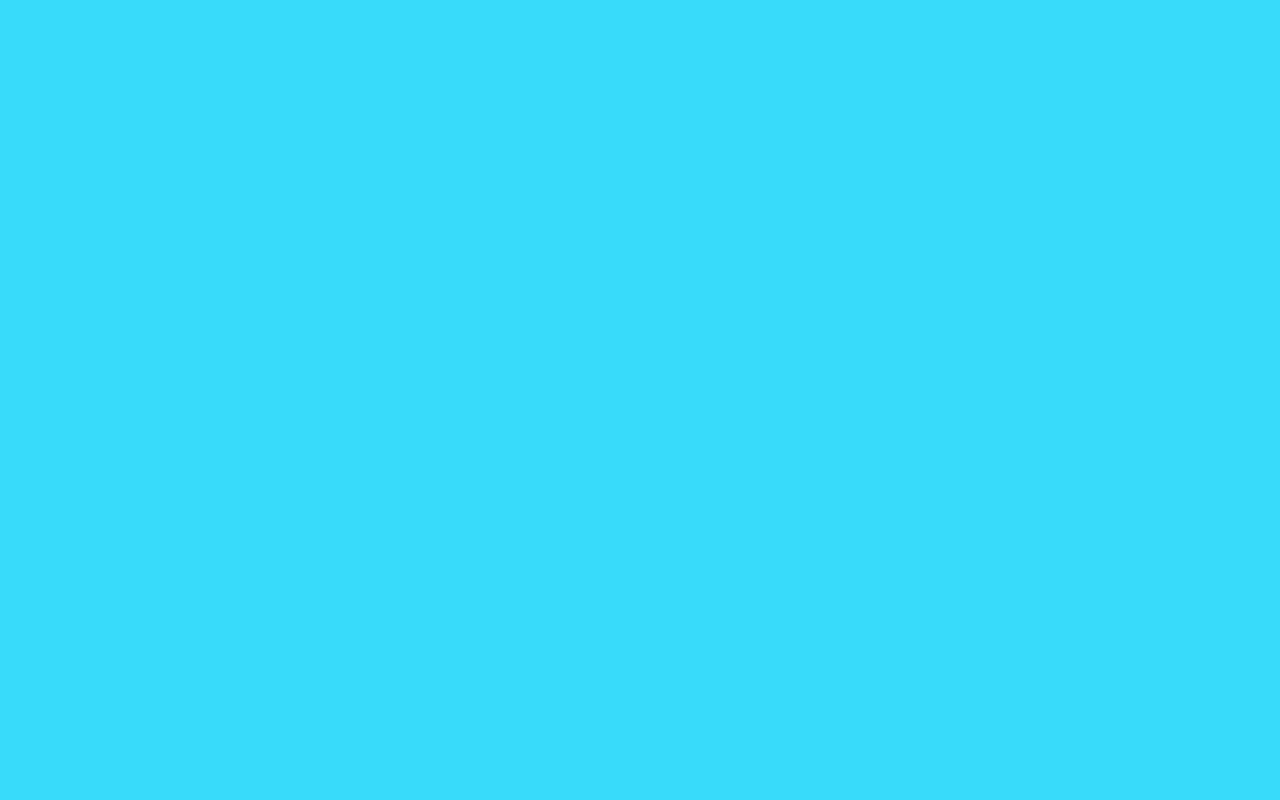
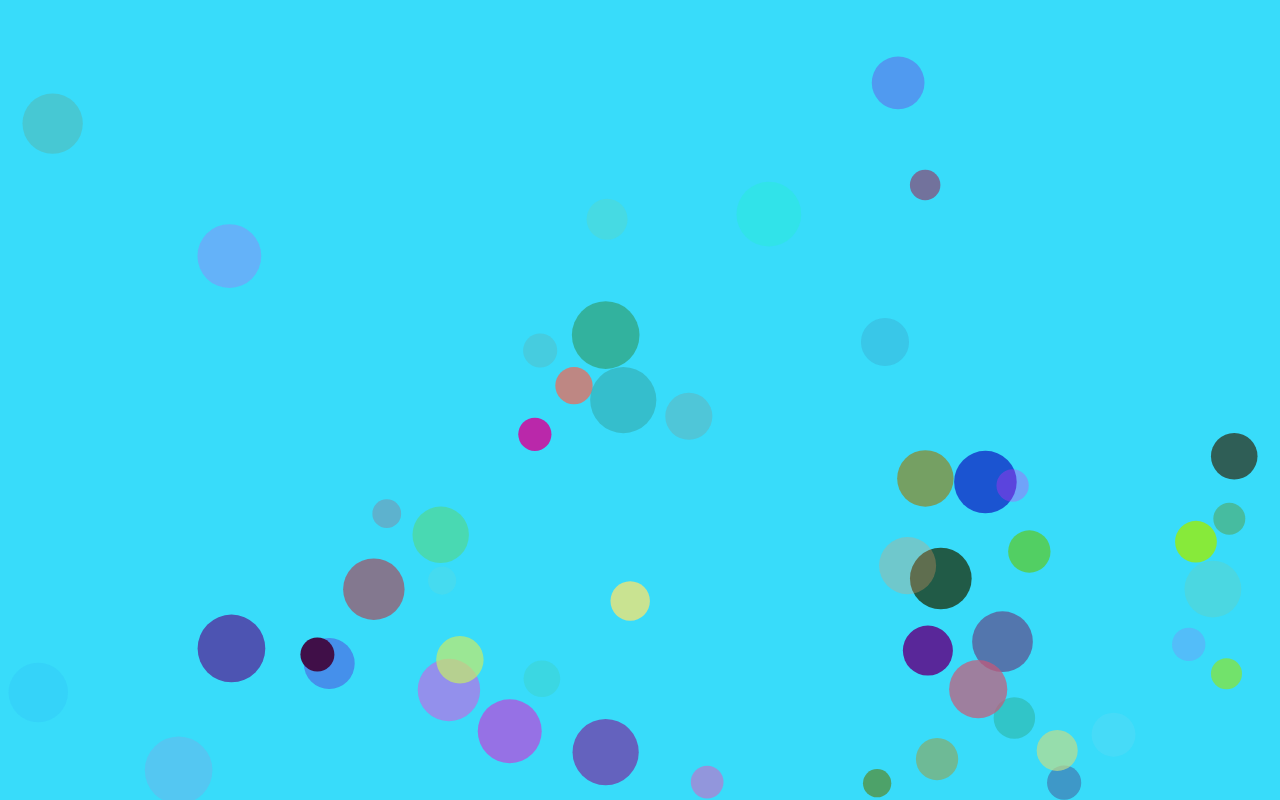
Before and after one commit to MiTo86/ballDrop, a plain HTML site: page index.html in a window 1280 px wide. Drawn offline with Linux system fonts and the light colour scheme.

Commit message:
add fixes to html and js

```diff
--- a/index.html
+++ b/index.html
@@ -1,7 +1,8 @@
 <html lang="en" dir="ltr">
 <head>
-  <link rel="stylesheet" href="../styles/main.css">
+  <link rel="stylesheet" href="styles/main.css">
 </head>
 <body>
   <canvas id="canvas"></canvas>
+  <script src="index.js" charset="utf-8"></script>
 </body>
--- a/index.js
+++ b/index.js
@@ -1,9 +1,11 @@
-console.log("hello World
+//console.log("hello World);
 
 var canvas = document.getElementById("canvas");
 var c = canvas.getContext("2d");
 var tx = window.innerWidth;
-    var ty = window.innerHeight; canvas.width = tx; canvas.height = ty;
+var ty = window.innerHeight;
+canvas.width = tx;
+canvas.height = ty;
 
 //c.lineWidth = 5;
 //c.globalAlpha = 0.5;
@@ -22,7 +24,8 @@ console.log("hello World
   mousey = event.clientY;
 });
 
-    var grav = 0.99; c.strokeWidth = 5;
+var grav = 0.99;
+c.strokeWidth = 5;
 
 function randomColor() {
   return (
@@ -33,68 +36,68 @@ console.log("hello World
   );
 };
 
-    function Ball(){
-      this.color = rendomColor();
-      this.radius = Math.random()*20+14;
-      this.startRadius=this.radius;
-      this.x=Math.random()*(tx-this.radius*2)+this.radius;
-      this.y=Math.random()*(ty-this.radius);
-      this.dy=Math.random()*2;
-      this.dx=Math.round((Math.random()-0.5)*10);
-      this.vel=Math.random()/5;
-      this.update=function(){
+function Ball() {
+  this.color = randomColor();
+  this.radius = Math.random() * 20 + 14;
+  this.startRadius = this.radius;
+  this.x = Math.random() * (tx - this.radius * 2) + this.radius;
+  this.y = Math.random() * (ty - this.radius);
+  this.dy = Math.random() * 2;
+  this.dx = Math.round((Math.random() - 0.5) * 10);
+  this.vel = Math.random() / 5;
+  this.update = function() {
     c.beginPath();
-        c.arc(this.x, this.y, this.radius, 0, 2 *Math.PI);
-        c.fillStyle=this.color;
+    c.arc(this.x, this.y, this.radius, 0, 2 * Math.PI);
+    c.fillStyle = this.color;
     c.fill();
     //c.stroke();
   };
 };
 
-    function bal = [];
-    for (var i=0; i<50; i++){
+var bal = [];
+for (var i = 0; i < 50; i++) {
   bal.push(new Ball());
 };
 
-    function animate(){
-      if(tx !=window.innerWidth || ty != window.innerHeight){
+function animate() {
+  if (tx != window.innerWidth || ty != window.innerHeight) {
     tx = window.innerWidth;
-        ty=window.innerHeight;
-        canvas.width=tx;
-        canvas.height=ty;
+    ty = window.innerHeight;
+    canvas.width = tx;
+    canvas.height = ty;
   }
   requestAnimationFrame(animate);
-      c.clearReact(0,0,tx,ty);
-      for(var i=0;i<bal.length;i++){
+  c.clearRect(0, 0, tx, ty);
+  for (var i = 0; i < bal.length; i++) {
     bal[i].update();
-        bal[i].y+=bal[i].dy;
-        bal[i].x+=bal[i].dx;
-        if(bal[i].y+bal[i].radius>=ty){
-          bal[i].dy=-bal[i].dy*grav;
-        }else{
-          bal[i].dy+=bal[i].vel;
+    bal[i].y += bal[i].dy;
+    bal[i].x += bal[i].dx;
+    if (bal[i].y + bal[i].radius >= ty) {
+      bal[i].dy = -bal[i].dy * grav;
+    } else {
+      bal[i].dy += bal[i].vel;
     }
-        if(bal[i].x +bal[i].radius>tx || bal[i].x-bal[i].radius<0){
-          bal[i].dx=-bal[i].dx;
+    if (bal[i].x + bal[i].radius > tx || bal[i].x - bal[i].radius < 0) {
+      bal[i].dx = -bal[i].dx;
     }
-        if(mousex>bal[i].x-20&&
-        mousex<bal[i].x+20&&
-        mousey>bal[i].y-50&&
-        mousey<bal[i].y+50&&
-        bal[i].radius<70){
+    if (mousex > bal[i].x - 20 &&
+      mousex < bal[i].x + 20 &&
+      mousey > bal[i].y - 50 &&
+      mousey < bal[i].y + 50 &&
+      bal[i].radius < 70) {
       //bal[i].x += +1;
-          bal[i].radius +=5;
-        }else{
-          if(bal[i].radius>bal[i].startRadius){
+      bal[i].radius += 5;
+    } else {
+      if (bal[i].radius > bal[i].startRadius) {
         bal[i].radius += -5;
       }
-        }//for loop end
-      }//animation end
+    } //for loop end
+  } //animation end
 };
 
 animate();
 
-    setInterval(function(){
+setInterval(function() {
   bal.push(new Ball());
-      bal.splice(0,1);
+  bal.splice(0, 1);
 }, 400);
```
Lines whose indentation alone changed are shown as unchanged.
